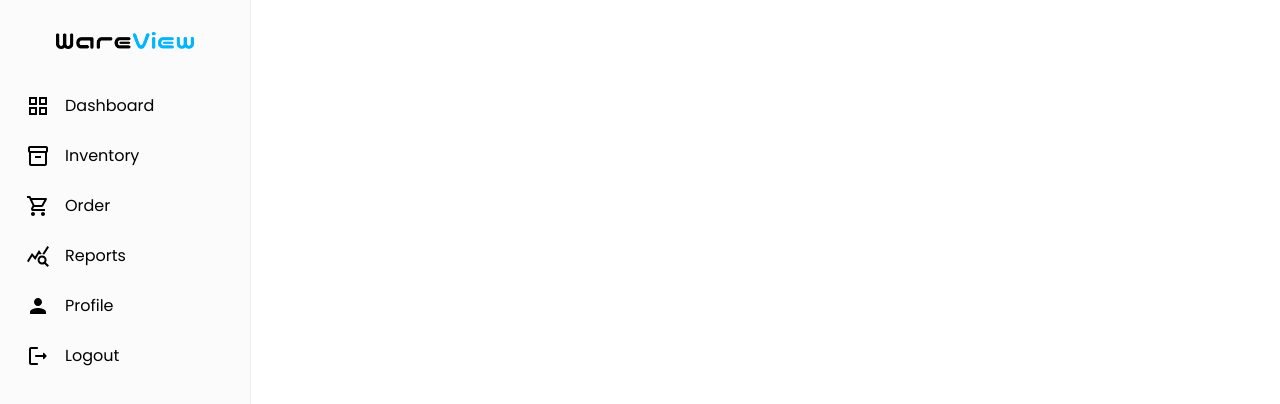
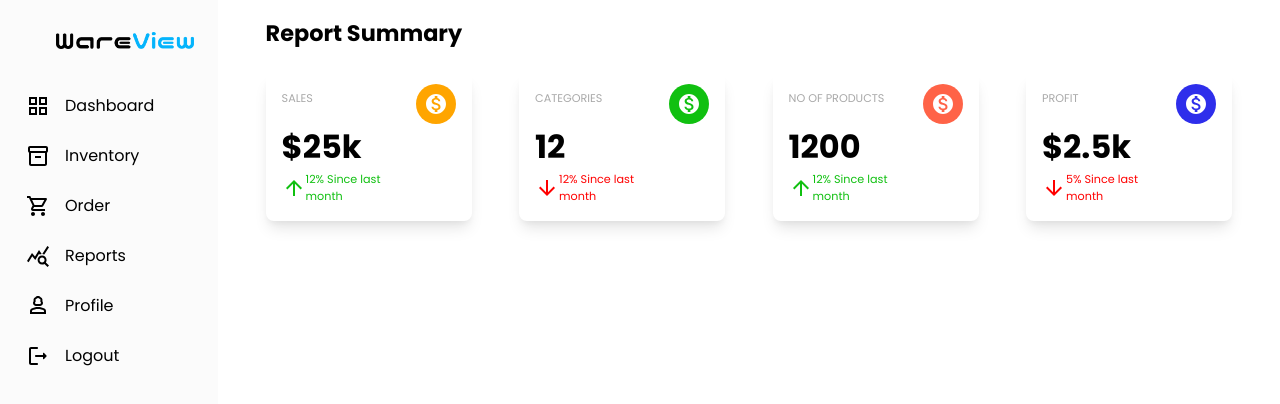
Before and after one commit to covenantcodes/Product-Management-System, a React (Vite) app: page /dashboard in a window 1280 px wide. Shown: the top 404 px of the page. Built offline with nearby package versions, Linux system fonts and the light colour scheme; the HTML template or start-up script is replaced by a standard one; a web font is replaced by a local one.

Commit message:
Added Dashboard Report Design

```diff
--- a/src/Auth/Login.tsx
+++ b/src/Auth/Login.tsx
@@ -9,7 +9,7 @@ import { useNavigate } from "react-router-dom";
 // import loadingGif from "../../img/loader.gif";
 const Login = () => {
   const [isEye, setIsEye] = useState(true);
-  const [username, setUsername] = useState("");
+  const [email, setEmail] = useState("");
   const [password, setPassword] = useState("");
   // const [message, setMessage] = useState("");
   // const [isLoading, setIsLoading] = useState(false);
@@ -19,9 +19,9 @@ const Login = () => {
     setIsEye((prevIsEye) => !prevIsEye);
   };
 
-  const onChangeUsername = (e: React.ChangeEvent<HTMLInputElement>) => {
-    const username = e.target.value;
-    setUsername(username);
+  const onChangeEmail = (e: React.ChangeEvent<HTMLInputElement>) => {
+    const email = e.target.value;
+    setEmail(email);
   };
 
   const onChangePassword = (e: React.ChangeEvent<HTMLInputElement>) => {
@@ -50,8 +50,8 @@ const Login = () => {
               type="text"
               placeholder="Username"
               autoComplete="off"
-              onChange={onChangeUsername}
-              value={username}
+              onChange={onChangeEmail}
+              value={email}
               required
             />
           </div>
--- a/src/Auth/Signup.tsx
+++ b/src/Auth/Signup.tsx
@@ -9,7 +9,7 @@ import { useNavigate } from "react-router-dom";
 // import loadingGif from "../../img/loader.gif";
 const Signup = () => {
   const [isEye, setIsEye] = useState(true);
-  const [username, setUsername] = useState("");
+  const [fullname, setFullname] = useState("");
   const [password, setPassword] = useState("");
   const [email, setEmail] = useState("");
   // const [message, setMessage] = useState("");
@@ -20,9 +20,9 @@ const Signup = () => {
     setIsEye((prevIsEye) => !prevIsEye);
   };
 
-  const onChangeUsername = (e: React.ChangeEvent<HTMLInputElement>) => {
-    const username = e.target.value;
-    setUsername(username);
+  const onChangeFullName = (e: React.ChangeEvent<HTMLInputElement>) => {
+    const fullname = e.target.value;
+    setFullname(fullname);
   };
 
   const onChangePassword = (e: React.ChangeEvent<HTMLInputElement>) => {
@@ -51,7 +51,7 @@ const Signup = () => {
           <div className="custom-input">
             <input
               type="text"
-              placeholder="Username"
+              placeholder="Email"
               autoComplete="off"
               onChange={onChangeEmail}
               value={email}
@@ -62,10 +62,10 @@ const Signup = () => {
           <div className="custom-input">
             <input
               type="text"
-              placeholder="Username"
+              placeholder="Full Name"
               autoComplete="off"
-              onChange={onChangeUsername}
-              value={username}
+              onChange={onChangeFullName}
+              value={fullname}
               required
             />
           </div>
@@ -74,24 +74,6 @@ const Signup = () => {
             <input
               type={isEye ? "password" : "text"}
               placeholder="Password"
-              id="password"
-              onChange={onChangePassword}
-              value={password}
-              required
-            />
-            <div className="eyeIcon-container" onClick={handleIconClick}>
-              {isEye ? (
-                <FontAwesomeIcon className="eyeSlash" icon={faEyeSlash} />
-              ) : (
-                <FontAwesomeIcon className="eyeIcon" icon={faEye} />
-              )}
-            </div>
-          </div>
-
-          <div className="password-input-container custom-input">
-            <input
-              type={isEye ? "password" : "text"}
-              placeholder="Confirm Password"
               id="password"
               onChange={onChangePassword}
               value={password}
--- a/src/Custom/Sidebar/Sidebar.tsx
+++ b/src/Custom/Sidebar/Sidebar.tsx
@@ -3,15 +3,15 @@ import {
   Menu,
   MenuItem,
   // SubMenu,
-  //   sidebarClasses,
+  // sidebarClasses,
 } from "react-pro-sidebar";
 import "./Sidebar.css";
 import { CSSObject } from "@mui/material";
 import GridViewOutlinedIcon from "@mui/icons-material/GridViewOutlined";
-import QueryStatsOutlinedIcon from '@mui/icons-material/QueryStatsOutlined';
+import QueryStatsOutlinedIcon from "@mui/icons-material/QueryStatsOutlined";
 import LogoutRoundedIcon from "@mui/icons-material/LogoutRounded";
 import ShoppingCartOutlinedIcon from "@mui/icons-material/ShoppingCartOutlined";
-import PersonIcon from "@mui/icons-material/Person";
+import Person3OutlinedIcon from "@mui/icons-material/Person3Outlined";
 import Inventory2OutlinedIcon from "@mui/icons-material/Inventory2Outlined";
 import {
   Link,
@@ -55,9 +55,10 @@ const SideBar = () => {
         top: 0,
         bottom: 0,
         left: 0,
-        width: "20%",
+        width: "17%",
         overflowX: "hidden",
         zIndex: 1000,
+        backgroundColor: "#fff"
       }}
     >
       <Sidebar className="app">
@@ -102,7 +103,7 @@ const SideBar = () => {
           <MenuItem
             className="sidebar-menuitem"
             component={<Link to="/Profile" className="sidebar-menuitem" />}
-            icon={<PersonIcon />}
+            icon={<Person3OutlinedIcon />}
           >
             Profile
           </MenuItem>
--- a/src/Dashboard/Dashboard.css
+++ b/src/Dashboard/Dashboard.css
@@ -0,0 +1,70 @@
+.dashboard-main-container {
+  margin-left: 17%;
+}
+
+.page-title {
+  padding: 1rem 3rem;
+  font-weight: 700;
+  font-size: 1.4rem;
+}
+
+.dashboard-summary-box {
+  display: flex;
+  padding: 0.5rem 3rem;
+  justify-content: space-between;
+}
+
+.summary-box-container {
+  display: flex;
+  justify-content: space-between;
+  padding: 1rem;
+  width: 18%;
+  border-radius: 0.5rem;
+  box-shadow: rgba(0, 0, 0, 0.1) 0px 10px 15px -3px,
+    rgba(0, 0, 0, 0.05) 0px 4px 6px -2px;
+}
+
+.summary-box-title {
+  font-size: 0.7rem;
+  color: var(--custom-grey);
+}
+
+.summary-box-value {
+  font-size: 2rem;
+  font-weight: 700;
+  margin-top: 1rem;
+}
+
+.summary-box-growth {
+  display: flex;
+  align-items: center;
+  color: rgb(16, 192, 16);
+  font-size: 0.7rem;
+}
+
+.summary-box-growth.red {
+  color: red;
+}
+
+.summary-box-icon {
+  margin-top: -0.4rem;
+  display: flex;
+  align-self: flex-start;
+  justify-content: center;
+  border-radius: 50%;
+  padding: 0.5rem;
+  background-color: tomato;
+  color: white;
+}
+
+.summary-box-icon.green {
+  background-color: rgb(16, 192, 16);
+}
+
+.summary-box-icon.orange {
+  background-color: orange;
+}
+
+.summary-box-icon.blue {
+  background-color: rgb(46, 46, 235);
+}
--- a/src/Dashboard/Dashboard.tsx
+++ b/src/Dashboard/Dashboard.tsx
@@ -1,11 +1,80 @@
-import SideBar from "../Custom/Sidebar/Sidebar"
+import SideBar from "../Custom/Sidebar/Sidebar";
+import "./Dashboard.css";
+import MonetizationOnIcon from "@mui/icons-material/MonetizationOn";
+import ArrowUpwardIcon from "@mui/icons-material/ArrowUpward";
+import ArrowDownwardIcon from "@mui/icons-material/ArrowDownward";
 
 const Dashboard = () => {
   return (
     <div>
-      <SideBar/>
+      <SideBar />
+
+      <div className="dashboard-main-container">
+        <div className="page-title">Report Summary</div>
+        <div className="dashboard-summary-box">
+          <div className="summary-box-container">
+            <div>
+              <div className="summary-box-title">SALES</div>
+              <div className="summary-box-value"> $25k </div>
+
+              <div className="summary-box-growth">
+                <ArrowUpwardIcon /> 12% Since last month
+              </div>
+            </div>
+
+            <div className="summary-box-icon orange">
+              <MonetizationOnIcon />
+            </div>
+          </div>
+
+          <div className="summary-box-container">
+            <div>
+              <div className="summary-box-title">CATEGORIES</div>
+              <div className="summary-box-value"> 12 </div>
+
+              <div className="summary-box-growth red">
+                <ArrowDownwardIcon /> 12% Since last month
+              </div>
+            </div>
+
+            <div className="summary-box-icon green">
+              <MonetizationOnIcon />
+            </div>
+          </div>
+
+          <div className="summary-box-container">
+            <div>
+              <div className="summary-box-title">NO OF PRODUCTS</div>
+              <div className="summary-box-value"> 1200 </div>
+
+              <div className="summary-box-growth">
+                <ArrowUpwardIcon /> 12% Since last month
+              </div>
+            </div>
+
+            <div className="summary-box-icon">
+              <MonetizationOnIcon />
+            </div>
+          </div>
+
+          <div className="summary-box-container">
+            <div>
+              <div className="summary-box-title">PROFIT</div>
+              <div className="summary-box-value"> $2.5k </div>
+
+              <div className="summary-box-growth red">
+                <ArrowDownwardIcon /> 5% Since last month
+              </div>
+            </div>
+
+            <div className="summary-box-icon blue">
+              <MonetizationOnIcon />
+            </div>
+          </div>
+        </div>
+      </div>
     </div>
-  )
-}
+  );
+};
 
-export default Dashboard
+export default Dashboard;
```
